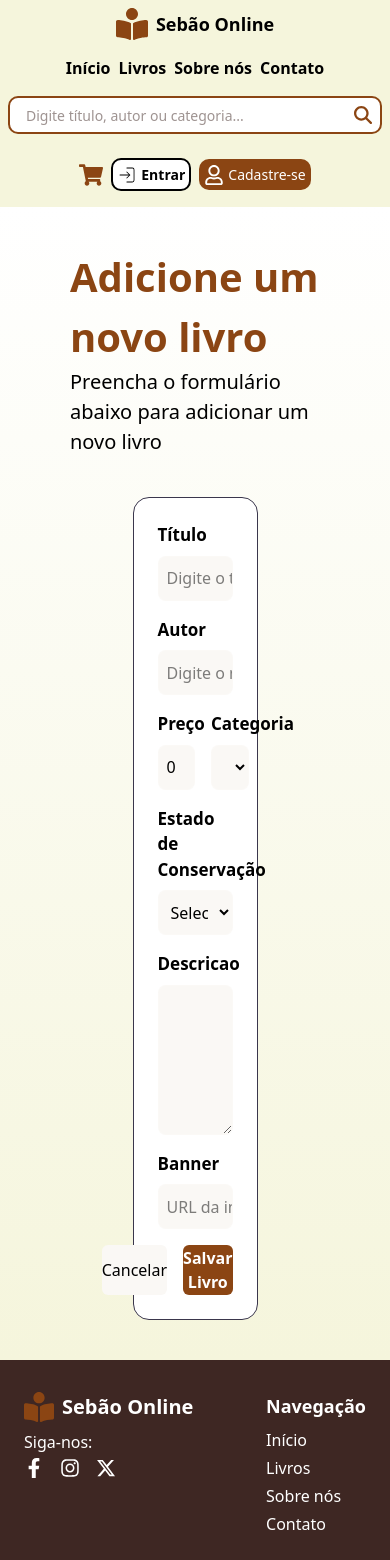
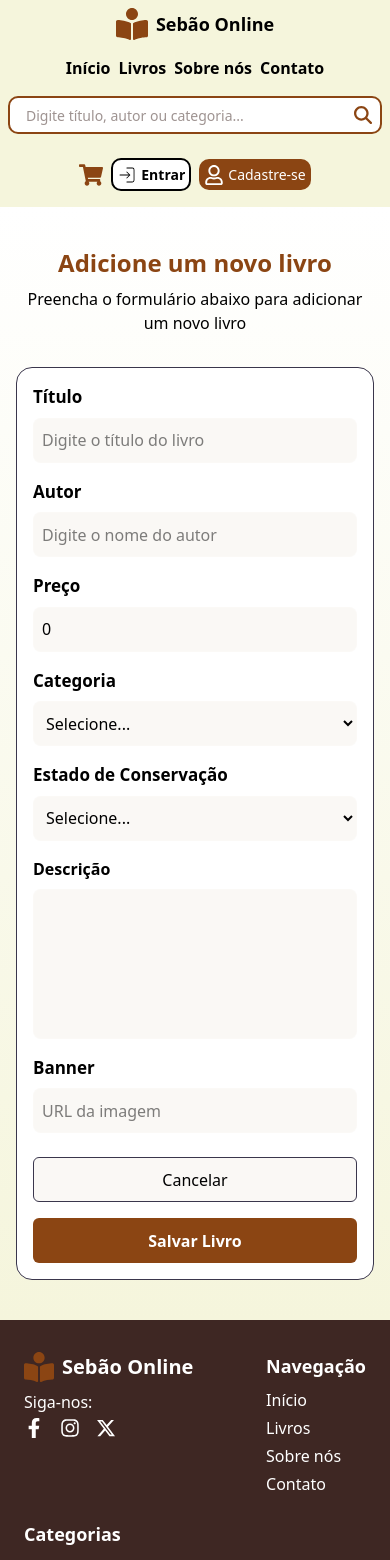
Before and after one commit to fbmcarmo/sebao-online, a Next.js app: page /cadastrarLivro in a window 390 px wide. Shown: the top 1560 px of the page. Built offline with nearby package versions, Linux system fonts and the light colour scheme.

Commit message:
deixei cadastrar livro responsivo

```diff
--- a/src/pages/cadastrarLivro/index.jsx
+++ b/src/pages/cadastrarLivro/index.jsx
@@ -5,7 +5,7 @@ import PageWrapper from "@/components/PageWrapper";
 import { useState } from "react";
 import { toast } from "react-toastify";
 
-export default function CadastrarLivro(){
+export default function CadastrarLivro() {
     const [titulo, setTitulo] = useState("");
     const [autor, setAutor] = useState("");
     const [preco, setPreco] = useState(0);
@@ -14,26 +14,26 @@ export default function CadastrarLivro(){
     const [descricao, setDescricao] = useState("");
     const [banner, setBanner] = useState("");
 
-    async function handleSubmit(event){
+    async function handleSubmit(event) {
         event.preventDefault();
 
-        if(!titulo || !autor || !preco || !categoria || !estado || !descricao || !banner){
-            toast.error("Preencha todos os campos!")
+        if (!titulo || !autor || !preco || !categoria || !estado || !descricao || !banner) {
+            toast.error("Preencha todos os campos!");
             return;
         }
 
         try {
             await instance.post("/livros", {
-                banner: banner,
-                titulo: titulo,
-                estado: estado,
-                autor: autor,
-                preco: preco,
-                categoria: categoria,
-                descricao: descricao
-            })
+                banner,
+                titulo,
+                estado,
+                autor,
+                preco,
+                categoria,
+                descricao,
+            });
 
-            toast.success("Livro cadastrado com sucesso!")
+            toast.success("Livro cadastrado com sucesso!");
             setTitulo("");
             setAutor("");
             setPreco(0);
@@ -42,57 +42,57 @@ export default function CadastrarLivro(){
             setDescricao("");
             setBanner("");
         } catch (error) {
-            console.error(error)
-            toast.error("Erro ao cadastrar livro!")
+            console.error(error);
+            toast.error("Erro ao cadastrar livro!");
         }
     }
 
     return (
         <PageWrapper>
-            <div className="w-full h-full py-[40px] px-[70px] flex flex-col items-center justify-center">
-                <h1 className="text-[40px] font-bold text-[#8B4513]">Adicione um novo livro</h1>
-                <p className="text-[20px] text-black">Preencha o formulário abaixo para adicionar um novo livro</p>
-                <div className="w-full flex justify-center pt-[40px]">
+            <div className="w-full h-full py-10 px-4 sm:px-8 md:px-10 lg:px-[70px] flex flex-col items-center justify-center">
+                <h1 className="text-2xl sm:text-3xl md:text-4xl font-bold text-[#8B4513] text-center">
+                    Adicione um novo livro
+                </h1>
+                <p className="text-base sm:text-lg md:text-xl text-black text-center mt-2">
+                    Preencha o formulário abaixo para adicionar um novo livro
+                </p>
+
+                <div className="w-full flex justify-center pt-8">
                     <form
                         onSubmit={handleSubmit}
-                        className="w-[50%] h-auto min-h-[200px] bg-white rounded-2xl border
-                         border-[#3a364c] flex flex-col p-6 gap-4">
+                        className="w-full sm:w-[80%] md:w-[70%] lg:w-[50%] max-w-[600px] h-auto bg-white rounded-2xl
+                         border border-[#3a364c] flex flex-col p-4 sm:p-6 gap-4"
+                    >
                         <CustomInput
                             label="Título"
                             value={titulo}
                             placeholder="Digite o título do livro"
                             type="text"
-                            onChange={
-                                (event) => setTitulo(event.target.value)
-                            }
+                            onChange={(event) => setTitulo(event.target.value)}
                         />
+
                         <CustomInput
                             label="Autor"
                             value={autor}
                             placeholder="Digite o nome do autor"
                             type="text"
-                            onChange={
-                                (event) => setAutor(event.target.value)
-                            }
+                            onChange={(event) => setAutor(event.target.value)}
                         />
-                        <div className="w-full flex gap-4">
-                            <div className="w-[50%]">
+
+                        <div className="w-full flex flex-col sm:flex-row gap-4">
+                            <div className="w-full sm:w-1/2">
                                 <CustomInput
                                     label="Preço"
                                     value={preco}
                                     placeholder="Digite o preço"
                                     type="number"
-                                    onChange={
-                                        (event) => setPreco(event.target.value)
-                                    }
+                                    onChange={(event) => setPreco(event.target.value)}
                                 />
                             </div>
-                            <div className="w-[50%]">
+                            <div className="w-full sm:w-1/2">
                                 <CustomSelect
                                     value={categoria}
-                                    onChange={
-                                        (event) => setCategoria(event.target.value)
-                                    }
+                                    onChange={(event) => setCategoria(event.target.value)}
                                     label="Categoria"
                                     options={[
                                         "Romance",
@@ -106,55 +106,49 @@ export default function CadastrarLivro(){
                                         "História",
                                         "Infantil",
                                         "Didático",
-                                        "Ciência"
+                                        "Ciência",
                                     ]}
                                 />
                             </div>
                         </div>
-                        <div className="w-full items-center flex gap-2">
-                            <div className="w-full">
-                                <CustomSelect
-                                value={estado}
-                                onChange={(event) => setEstado(event.target.value)}
-                                label="Estado de Conservação"
-                                options={[
-                                    "Bom",
-                                    "Muito Bom",
-                                    "Aceitável",
-                                    "Moderado"
-                                ]}
-                                />
-                            </div>
-                        </div>
+
+                        <CustomSelect
+                            value={estado}
+                            onChange={(event) => setEstado(event.target.value)}
+                            label="Estado de Conservação"
+                            options={["Bom", "Muito Bom", "Aceitável", "Moderado"]}
+                        />
+
                         <div className="w-full flex flex-col gap-2">
-                            <label className="text-[17px] font-bold">Descricao</label>
+                            <label className="text-base font-bold">Descrição</label>
                             <textarea
                                 value={descricao}
-                                onChange={
-                                    (event) => setDescricao(event.target.value)
-                                }
-                                className="w-full h-[150px] min-h-[150px] max-h-[150px] rounded-lg border border-[#ffffff1a]
-                                 focus:border-[#A26A42] p-2 bg-[#FAF8F5] outline-none"
+                                onChange={(event) => setDescricao(event.target.value)}
+                                className="w-full h-[150px] rounded-lg border border-[#ffffff1a]
+                                 focus:border-[#A26A42] p-2 bg-[#FAF8F5] outline-none resize-none"
                             ></textarea>
                         </div>
+
                         <CustomInput
                             value={banner}
-                            onChange={
-                                (event) => setBanner(event.target.value)
-                            }
+                            onChange={(event) => setBanner(event.target.value)}
                             label="Banner"
                             placeholder="URL da imagem"
                             type="text"
                         />
-                        <div className="w-full flex justify-end gap-4">
-                            <button type="reset" className="w-[100px] h-[50px] rounded-md bg-[#FAF8F5] cursor-pointer
-                            hover:bg-[#8B4513]/20 border-[#3a364c]">
+
+                        <div className="w-full flex flex-col sm:flex-row justify-end gap-4 mt-2">
+                            <button
+                                type="reset"
+                                className="w-full sm:w-[100px] h-[45px] rounded-md bg-[#FAF8F5]
+                                 hover:bg-[#8B4513]/20 border border-[#3a364c] text-black"
+                            >
                                 Cancelar
                             </button>
                             <button
                                 type="submit"
-                                className="w-[130px] h-[50px] text-white rounded-md bg-[#8B4513] cursor-pointer font-bold
-                                hover:bg-[#8B4513]/80"
+                                className="w-full sm:w-[130px] h-[45px] text-white rounded-md
+                                 bg-[#8B4513] cursor-pointer font-bold hover:bg-[#8B4513]/80"
                             >
                                 Salvar Livro
                             </button>
@@ -163,5 +157,5 @@ export default function CadastrarLivro(){
                 </div>
             </div>
         </PageWrapper>
-    )
+    );
 }
```
